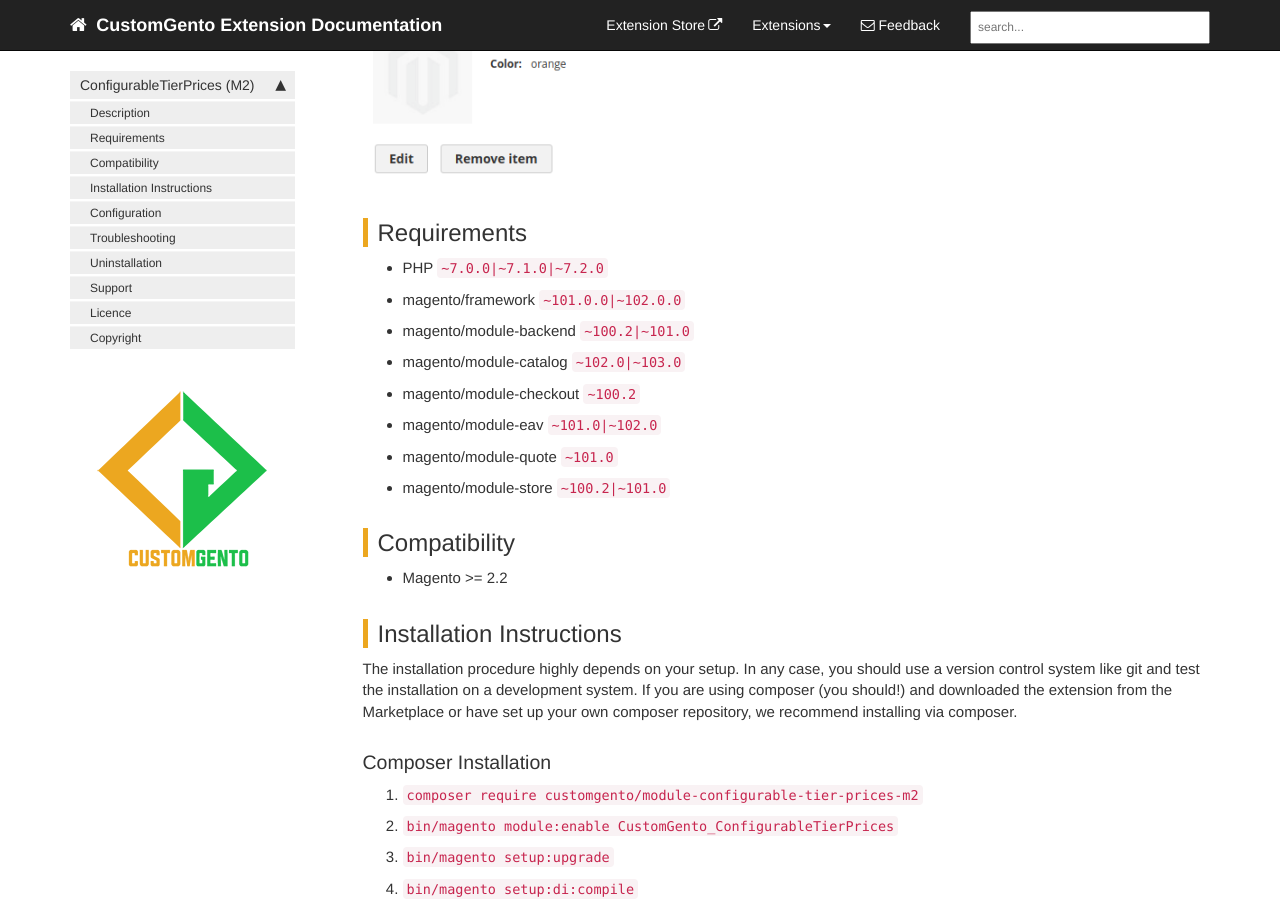
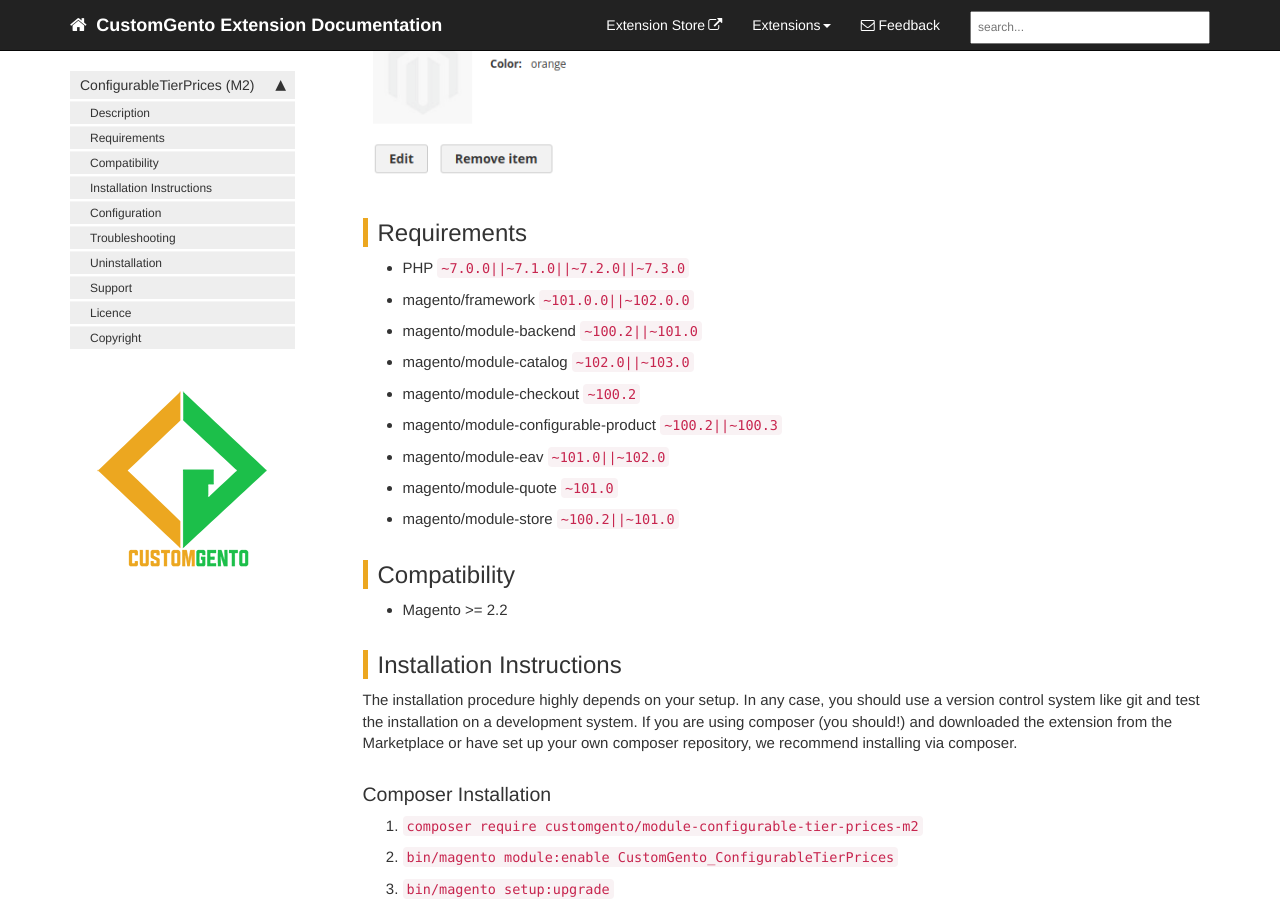
Before and after one commit to customgento/docs, a Jekyll site: the page built from pages/tier-prices-for-configurable-products-m2.md, in a window 1280 px wide and 900 px high, scrolled down 2329 px. Built offline with Jekyll 4.4.1, drawn with Linux system fonts in a browser that asks for light colours; nearby versions of some CDN libraries; comment, search, counter and statistics services are not loaded.

Commit message:
updated requirements section of CTPM2

```diff
--- a/pages/tier-prices-for-configurable-products-m2.md
+++ b/pages/tier-prices-for-configurable-products-m2.md
@@ -36,14 +36,15 @@ In this case, you get the green ones for 18 USD each and the orange ones for 16
 ![Tier Prices With CustomGento_ConfigurableTierPrices - Respective Tier Price]({{ "images/tier-prices-for-configurable-products-m2/tier-prices-after-respective.png" }} "Tier Prices With CustomGento_ConfigurableTierPrices")
 
 ## Requirements
-- PHP `~7.0.0|~7.1.0|~7.2.0`
-- magento/framework `~101.0.0|~102.0.0`
-- magento/module-backend `~100.2|~101.0`
-- magento/module-catalog `~102.0|~103.0`
+- PHP `~7.0.0||~7.1.0||~7.2.0||~7.3.0`
+- magento/framework `~101.0.0||~102.0.0`
+- magento/module-backend `~100.2||~101.0`
+- magento/module-catalog `~102.0||~103.0`
 - magento/module-checkout `~100.2`
-- magento/module-eav `~101.0|~102.0`
+- magento/module-configurable-product `~100.2||~100.3`
+- magento/module-eav `~101.0||~102.0`
 - magento/module-quote `~101.0`
-- magento/module-store `~100.2|~101.0`
+- magento/module-store `~100.2||~101.0`
 
 ## Compatibility
 - Magento >= 2.2
```
